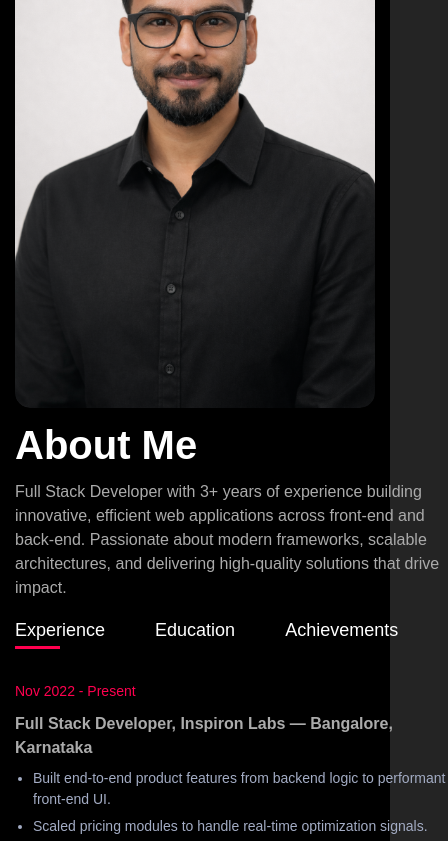
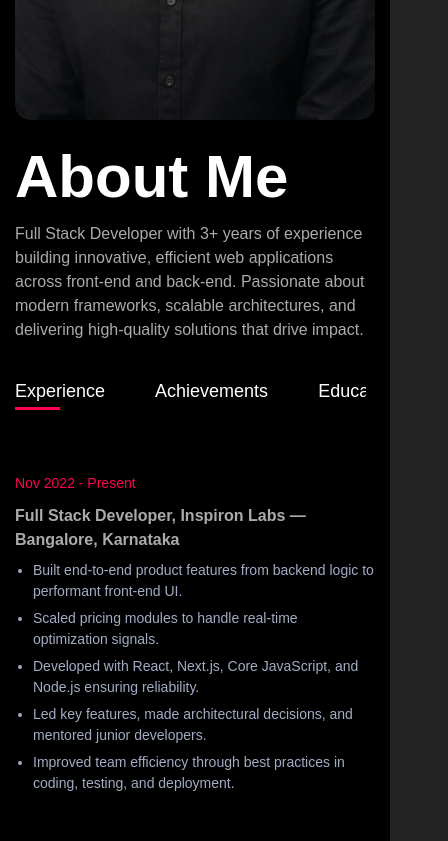
Before and after one commit to kniranjan0/niranjan-portfolio, a React (Vite) app: page / in a window 390 px wide. Shown: the part 1156-1997 px from the top of the page, 448 px wide, since content can reach past the window. Built offline with nearby package versions, Linux system fonts and the light colour scheme.

Commit message:
fix the phone screen web issue

```diff
--- a/src/components/sections/About.jsx
+++ b/src/components/sections/About.jsx
@@ -1,4 +1,4 @@
-import React, { useState } from 'react'
+import { useState } from 'react'
 import user from '../../assets/user.png'
 import { aboutTabs } from '../../static';
 
@@ -29,7 +29,7 @@ const About = () => {
           </div>
           <div className="about-col-2">
             <h2 className="sub-title">About Me</h2>
-            <p>
+            <p className='about-text'>
               Full Stack Developer with 3+ years of experience building innovative, efficient web
               applications across front-end and back-end. Passionate about modern frameworks,
               scalable architectures, and delivering high-quality solutions that drive impact.
--- a/src/static/index.js
+++ b/src/static/index.js
@@ -121,6 +121,19 @@ export const aboutTabs = [
     ],
   },
   {
+    id: "achievements",
+    label: "Achievements",
+    items: [
+      {
+        period: "Jan 2023 – Nov 2024",
+        title: "Shining Star Award, InspironLabs ",
+        organization: "InspironLabs",
+        location: "Bangalore, Karnataka",
+        highlights: ['Recognized with the prestigious Shining Star - Employee of the Year award, highlighting exceptional commitment to value delivery.'],
+      }
+    ],
+  },
+  {
     id: "education",
     label: "Education",
     items: [
@@ -138,19 +151,6 @@ export const aboutTabs = [
         location: "Patna",
         highlights: ["CGPA: 7.70"],
       },
-    ],
-  },
-  {
-    id: "achievements",
-    label: "Achievements",
-    items: [
-      {
-        period: "Jan 2023 – Nov 2024",
-        title: "Shining Star Award, InspironLabs ",
-        organization: "InspironLabs",
-        location: "Bangalore, Karnataka",
-        highlights: ['Recognized with the prestigious Shining Star - Employee of the Year award, highlighting exceptional commitment to value delivery.'],
-      }
     ],
   },
 ];
--- a/src/styles/index.scss
+++ b/src/styles/index.scss
@@ -38,6 +38,15 @@ body {
         padding: 20px 42px;
         box-shadow: 0 5px 20px rgba(0, 0, 0, 0.1);
     }
+
+    @media screen and (max-width: 600px) {
+                height: fit-content;
+
+    }
+    @media screen and (max-width: 768px) {
+                height: fit-content;
+
+    }
 }
 
 .container {
@@ -49,7 +58,7 @@ body {
     z-index: 1;
 
     @media (max-width: 768px) {
-        padding: 100px 15px;
+        padding: 40px 15px;
     }
 }
 
@@ -527,6 +536,7 @@ nav {
         right: 10px;
         flex-direction: column;
         bottom: 30px;
+        z-index: 9999999999;
     }
 }
 
@@ -710,7 +720,7 @@ nav {
     flex-basis: 60%;
 
     @media (max-width: 800px) {
-        flex-basis: 100%;
+        flex-basis: 100vw;
     }
 }
 
@@ -722,8 +732,12 @@ nav {
     margin-bottom: 15px;
 
     @media (max-width: 600px) {
-        font-size: 40px;
+        font-size: auto;
         margin-top: 10px;
+        word-wrap: break-word;
+    }
+    @media (max-width: 800px) {
+        margin-top: 20px;
     }
 }
 
@@ -819,6 +833,11 @@ nav {
     margin-top: 20px;
 
     @media (max-width: 830px) {
+        flex-direction: column-reverse;
+        align-items: flex-start;
+    }
+
+    @media screen and (max-width: 600px) {
         flex-direction: column-reverse;
         align-items: flex-start;
     }
@@ -2670,4 +2689,16 @@ form .btn2 {
         padding: 8px 16px;
         font-size: 14px;
     }
-}
+
+    .tab-titles {
+        overflow: scroll;
+        max-width: 90vw;
+        padding: 19px 0px 31px;
+    }
+}
+.timeline-content {
+    max-width: 100vw;
+}
+.about-text {
+    max-width: 100vw;
+}
```
